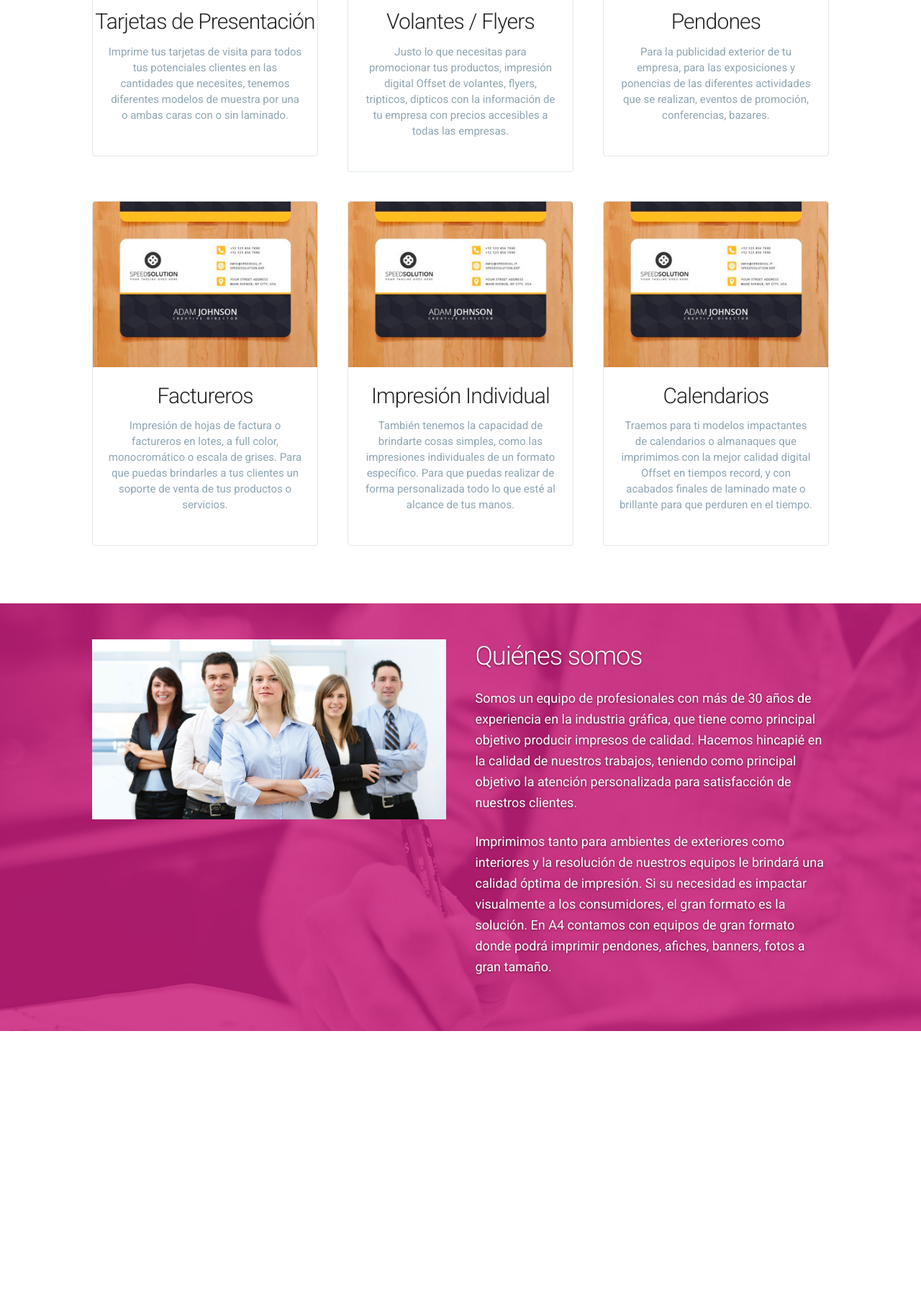
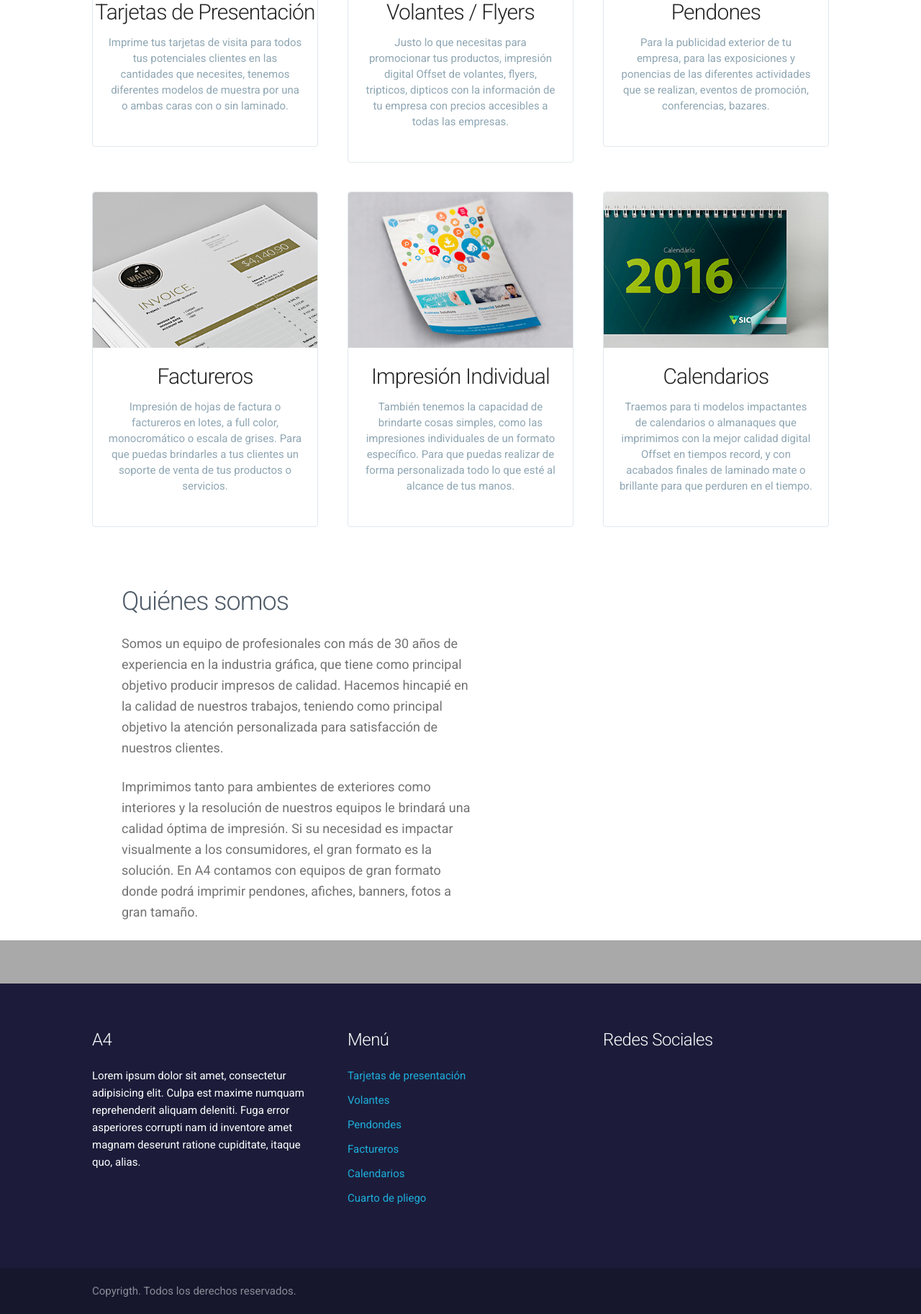
Before and after one commit to edubasabe/A4Website, a PHP site: page / in a window 1280 px wide. Shown: the part 855-2680 px from the top of the page at 72% size. Before the commit the page ends 2287 px from the top, so only its background shows below. Run offline with PHP 8.4, Linux system fonts and the light colour scheme.

Commit message:
Cambios Maravillosos
Grandes cambios

```diff
--- a/css/main.css
+++ b/css/main.css
@@ -180,6 +180,16 @@
 ul.menu-productos li a:hover {
   color: #294BAF;
 }
+/* Menu en Responsive */
+@media (max-width: 800px) {
+  ul.menu-productos li {
+    display: block;
+    list-style-type: none;
+  }
+
+
+}
+
 
 .bg-productos {
   background-color: #f9fafb;
@@ -278,21 +288,68 @@
         Quienes Somos
   ================================ */
 .quienes-somos {
-    padding: 5rem 0;
-      background: #b5568a url(../img/quienes-somos/bg-quienes-somos.jpg);
+      /*background: #b5568a url(../img/quienes-somos/bg-quienes-somos.jpg);*/
+      background-color: #fff;
+}
+.quienes-somos h3{
+    color: #4e5a67;
 }
 .quienes-somos p {
-
-font: normal 1.8rem/2.9rem 'Roboto', Arial, sans-serif;
+  color: #737373;
+  font: normal 1.8rem/2.9rem 'Roboto', Arial, sans-serif;
+}
+.quienes-somos .flexbox {
+  display: -webkit-flex;
+  display: -ms-flexbox;
+  display: flex;
+  overflow: hidden;
+}
+.quienes-somos .team {
+  background: url(../img/quienes-somos/equipo.jpg) no-repeat bottom center;
+  background-size: contain;
+}
+.quienes-somos .bg-white {
+  padding: 5rem 0;
+  background-color: #fff;
 }
   .quienes-somos h3, .quienes-somos p {
-    color: #fff;
-    text-shadow: 0 1px 3px rgba(0,0,0,0.5);
+    /*color: #fff;*/
+    /*text-shadow: 0 1px 3px rgba(0,0,0,0.5);*/
 }
 @media (max-width: 550px) {
 .quienes-somos h3 {text-align: center;}
 .quienes-somos p {text-align: center;}
 }
+
+/* =================================
+        Contacto
+  ================================ */
+.contacto {
+  padding:0 0 6rem 0;
+  background-color: darkgray;
+}
+
+
+.footer {
+  padding:6rem 0;
+  background-color: #1C1C3A;
+  color: #fff;
+}
+.footer .menu-productos-footer {
+
+}
+.footer .menu-productos-footer li {
+  list-style-type: none;
+}
+.footer .menu-productos-footer li a {
+  text-decoration: none;
+}
+
+.underfoot {
+  padding: 2rem 0;
+  background-color: #16162D;
+}
+.underfoot p {margin-bottom: 0; color: rgba(255, 255, 255, 0.5);}
 /* ==========================================================================
    Helper classes
    ========================================================================== */
--- a/css/modal.css
+++ b/css/modal.css
@@ -12,7 +12,7 @@
     height: 100%; /* Full height */
     overflow: auto; /* Enable scroll if needed */
     background-color: rgb(0,0,0); /* Fallback color */
-    background-color: rgba(255,255,255,0.9); /* Black w/ opacity */
+    background-color: rgba(255,255,255,0.96); /* Black w/ opacity */
     -webkit-transition:background-color .4s ease-out;
        -moz-transition:background-color .4s ease-out;
             transition:background-color .4s ease-out;
@@ -91,6 +91,7 @@
 .modal-body input#BtnEnviar {
   display: block;
   margin: 0 auto;
+  margin-top: 2rem;
 }
 
 .modal-footer {
--- a/index.html
+++ b/index.html
@@ -3,18 +3,18 @@
     <head>
         <meta charset="utf-8">
         <meta http-equiv="x-ua-compatible" content="ie=edge">
-        <title></title>
+        <title>A4 - Inicio</title>
         <meta name="description" content="">
+        <meta name="author" content="David Basabe, Mariam Torres, Maria Racines">
         <meta name="viewport" content="width=device-width, initial-scale=1">
-
+        <meta name="theme-color" content="#313280">
         <link rel="apple-touch-icon" href="apple-touch-icon.png">
-        <!-- Place favicon.ico in the root directory -->
-
+        <link rel="icon" sizes="any" type="image/icon" href="favicon.ico" >
+        <link rel="stylesheet" href="css/main.css">
+        <link rel="stylesheet" href="css/modal.css">
+        <link rel="stylesheet" href="css/skeleton.css">
+        <link href='https://fonts.googleapis.com/css?family=Roboto:400,300,700' rel='stylesheet' type='text/css'>
         <link rel="stylesheet" href="css/normalize.css">
-        <link rel="stylesheet" href="css/main.css">
-        <link rel="stylesheet" href="css/skeleton.css">
-        <link rel="stylesheet" href="css/modal.css">
-        <link href='https://fonts.googleapis.com/css?family=Roboto:400,300,700' rel='stylesheet' type='text/css'>
         <script src="js/vendor/modernizr-2.8.3.min.js"></script>
     </head>
     <body>
@@ -56,6 +56,7 @@
           </div>
         </div>
         </header>
+
 <!-- Ventana Modal Iniciar sesion -->
 <div id="myModal" class="modal">
   <!-- Modal content -->
@@ -91,6 +92,7 @@
     <div class="modal-footer"></div>
   </div>
 </div>
+
 <!-- Contenido del Sitio -->
 <section class="banner">
   <div class="container">
@@ -112,21 +114,21 @@
     <div class="row">
       <div class="four columns">
         <div class="box-servicio">
-                    <img src="img/servicios/serv-1.jpg" alt="Servicios" class="img-responsive img-servicio">
+          <img src="img/servicios/tdp.jpg" alt="Servicios" class="img-responsive img-servicio">
           <h4>Tarjetas de Presentación</h4>
           <p>Imprime tus tarjetas de visita para todos tus potenciales clientes en las cantidades que necesites, tenemos diferentes modelos de muestra por una o ambas caras con o sin laminado.</p>
         </div>
       </div>
       <div class="four columns">
         <div class="box-servicio">
-                    <img src="img/servicios/serv-1.jpg" alt="Servicios" class="img-responsive img-servicio">
+          <img src="img/servicios/flyers.jpg" alt="Servicios" class="img-responsive img-servicio">
           <h4>Volantes / Flyers</h4>
           <p>Justo lo que necesitas para promocionar tus productos, impresión digital Offset de volantes, flyers, tripticos, dipticos con la información de tu empresa con precios accesibles a todas las empresas.</p>
         </div>
       </div>
       <div class="four columns">
         <div class="box-servicio">
-                    <img src="img/servicios/serv-1.jpg" alt="Servicios" class="img-responsive img-servicio">
+          <img src="img/servicios/pendones.jpg" alt="Servicios" class="img-responsive img-servicio">
           <h4>Pendones</h4>
           <p>Para la publicidad exterior de tu empresa, para las exposiciones y ponencias de las diferentes actividades que se realizan, eventos de promoción, conferencias, bazares.</p>
         </div>
@@ -136,21 +138,21 @@
     <div class="row">
       <div class="four columns">
         <div class="box-servicio">
-                    <img src="img/servicios/serv-1.jpg" alt="Servicios" class="img-responsive img-servicio">
+          <img src="img/servicios/factureros.jpg" alt="Servicios" class="img-responsive img-servicio">
           <h4>Factureros</h4>
           <p>Impresión de hojas de factura o factureros en lotes, a full color, monocromático o escala de grises. Para que puedas brindarles a tus clientes un soporte de venta de tus productos o servicios.</p>
         </div>
       </div>
       <div class="four columns">
         <div class="box-servicio">
-                    <img src="img/servicios/serv-1.jpg" alt="Servicios" class="img-responsive img-servicio">
+          <img src="img/servicios/tab.jpg" alt="Servicios" class="img-responsive img-servicio">
           <h4>Impresión Individual</h4>
           <p>También tenemos la capacidad de brindarte cosas simples, como las impresiones individuales de un formato específico. Para que puedas realizar de forma personalizada todo lo que esté al alcance de tus manos.</p>
         </div>
       </div>
       <div class="four columns">
         <div class="box-servicio">
-                    <img src="img/servicios/serv-1.jpg" alt="Servicios" class="img-responsive img-servicio">
+          <img src="img/servicios/calendarios.jpg" alt="Servicios" class="img-responsive img-servicio">
           <h4>Calendarios</h4>
           <p>Traemos para ti modelos impactantes de calendarios o almanaques que imprimimos con la mejor calidad digital Offset en tiempos record, y con acabados finales de laminado mate o brillante para que perduren en el tiempo.</p>
         </div>
@@ -164,7 +166,7 @@
 <section class="quienes-somos">
       <div class="container">
         <div class="row">
-                <div class="six columns"><img src="img/quienes-somos/quienes-somos.jpg" alt="quienes-somos" class="img-responsive" /></div>
+        <div class="six columns"></div>
         <div class="six columns">
           <h3>Quiénes somos</h3>
           <p>Somos un equipo de profesionales con más de 30 años de experiencia en la industria gráfica, que tiene como principal objetivo producir impresos de calidad. Hacemos hincapié en la calidad de nuestros trabajos, teniendo como principal objetivo la atención personalizada para satisfacción de nuestros clientes.</p>
@@ -179,6 +181,42 @@
 </section>
 
 
+<footer>
+<div class="footer">
+<div class="container">
+  <div class="row">
+    <div class="four columns">
+      <h5>A4</h5>
+      <p>Lorem ipsum dolor sit amet, consectetur adipisicing elit. Culpa est maxime numquam reprehenderit aliquam deleniti. Fuga error asperiores corrupti nam id inventore amet magnam deserunt ratione cupiditate, itaque quo, alias.</p>
+    </div>
+    <div class="four columns">
+      <h5>Menú</h5>
+      <ul class="menu-productos-footer">
+        <li><a href="#">Tarjetas de presentación</a></li>
+        <li><a href="#">Volantes</a></li>
+        <li><a href="#">Pendondes</a></li>
+        <li><a href="#">Factureros</a></li>
+        <li><a href="#">Calendarios</a></li>
+        <li><a href="#">Cuarto de pliego</a></li>
+      </ul>
+    </div>
+    <div class="four columns">
+      <h5>Redes Sociales</h5>
+      <p></p>
+    </div>
+  </div>
+</div>
+</div>
+<div class="underfoot">
+  <div class="container">
+    <div class="row">
+      <p>Copyrigth. Todos los derechos reservados.</p>
+  </div>
+  </div>
+</div>
+</footer>
+
+
         <script src="https://code.jquery.com/jquery-1.12.0.min.js"></script>
         <script>window.jQuery || document.write('<script src="js/vendor/jquery-1.12.0.min.js"><\/script>')</script>
         <script src="js/plugins.js"></script>
```
Also changed, not shown: img/quienes-somos/bg-quienes-somos.jpg, img/quienes-somos/equipo.jpg (added), img/quienes-somos/quienes-somos.jpg, img/servicios/calendarios.jpg (added), img/servicios/factureros.jpg (added), img/servicios/flyers.jpg (added), img/servicios/pendones.jpg (added), img/servicios/serv-1.jpg (deleted), img/servicios/tab.jpg (added), img/servicios/tdp.jpg (added). Lines whose indentation alone changed are shown as unchanged.
